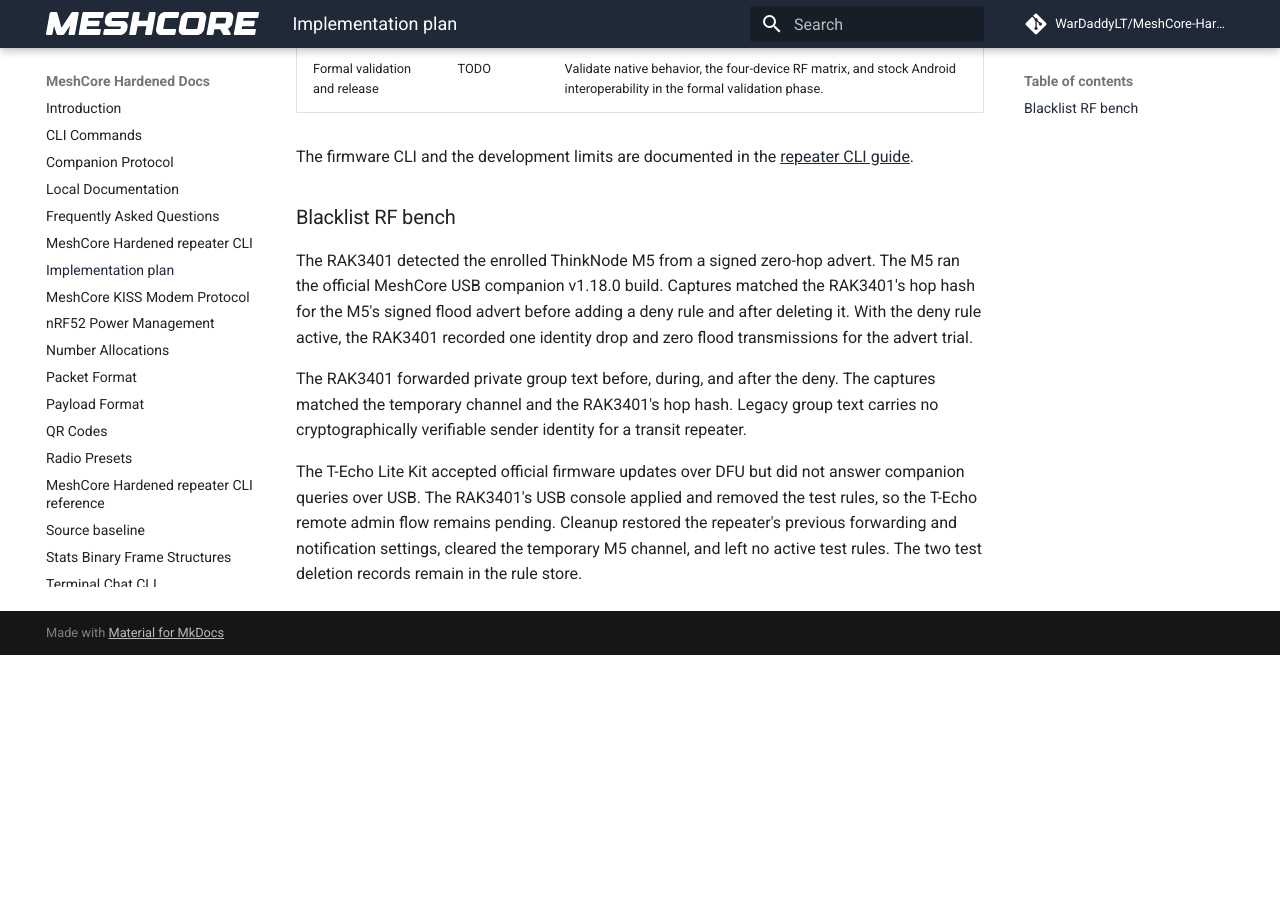
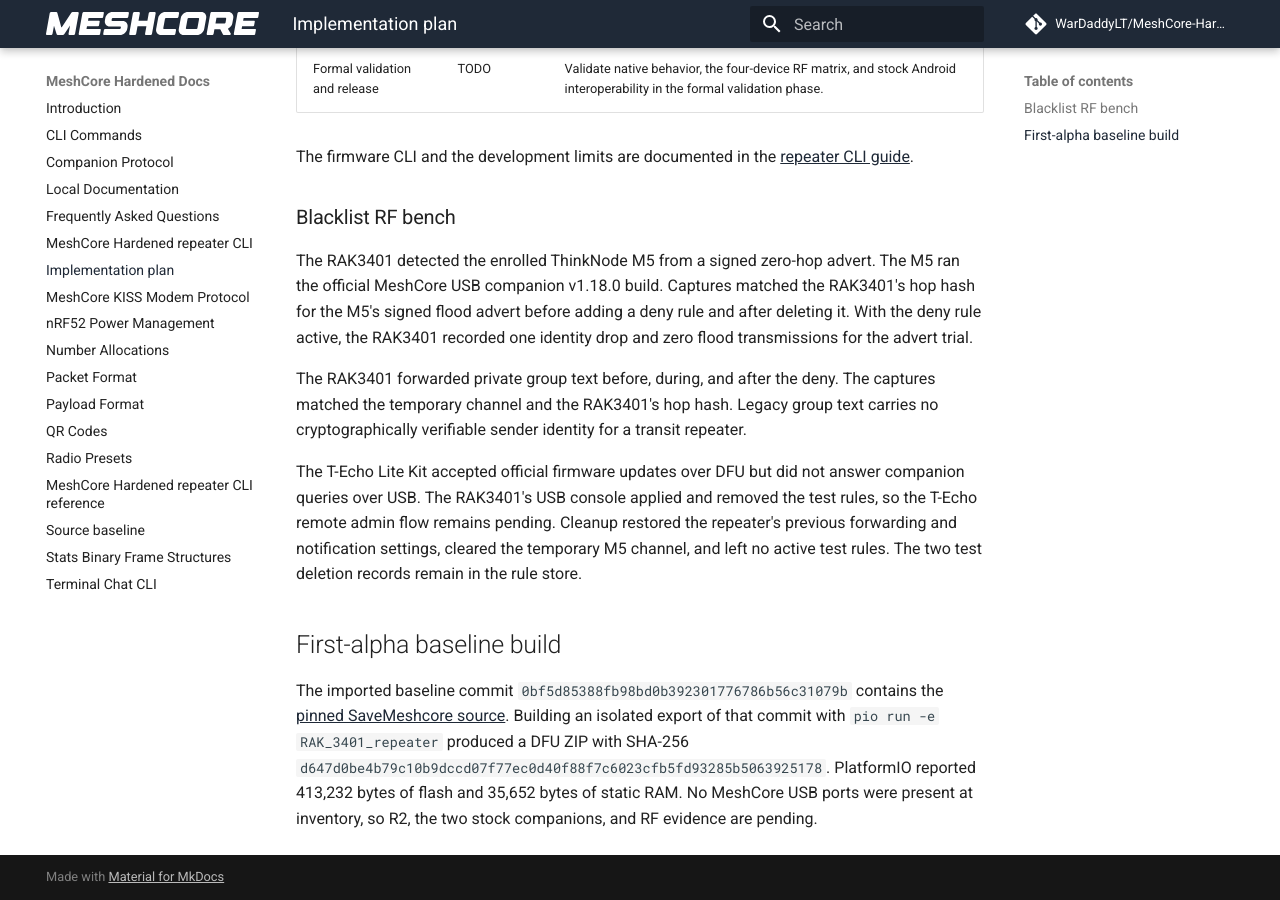
Before and after one commit to WarDaddyLT/MeshCore-Hardened, an MkDocs documentation site: the page built from docs/implementation-plan.md, in a window 1280 px wide and 900 px high, scrolled down 856 px. Built offline with MkDocs 1.6.1 and Material for MkDocs 9.7.7, drawn with Linux system fonts in a browser that asks for light colours; comment, search, counter and statistics services are not loaded; before the commit the page ends 1511 px from its top, so only the background shows below that.

Commit message:
MSHCHRD-12 Record the pinned RAK3401 baseline build (#30)

```diff
--- a/docs/implementation-plan.md
+++ b/docs/implementation-plan.md
@@ -23,3 +23,7 @@ The RAK3401 detected the enrolled ThinkNode M5 from a signed zero-hop advert. Th
 The RAK3401 forwarded private group text before, during, and after the deny. The captures matched the temporary channel and the RAK3401's hop hash. Legacy group text carries no cryptographically verifiable sender identity for a transit repeater.
 
 The T-Echo Lite Kit accepted official firmware updates over DFU but did not answer companion queries over USB. The RAK3401's USB console applied and removed the test rules, so the T-Echo remote admin flow remains pending. Cleanup restored the repeater's previous forwarding and notification settings, cleared the temporary M5 channel, and left no active test rules. The two test deletion records remain in the rule store.
+
+## First-alpha baseline build
+
+The imported baseline commit `0bf5d85388fb98bd0b392301776786b56c31079b` contains the [pinned SaveMeshcore source](source-baseline.md). Building an isolated export of that commit with `pio run -e RAK_3401_repeater` produced a DFU ZIP with SHA-256 `d647d0be4b79c10b9dccd07f77ec0d40f88f7c6023cfb5fd93285b5063925178`. PlatformIO reported 413,232 bytes of flash and 35,652 bytes of static RAM. No MeshCore USB ports were present at inventory, so R2, the two stock companions, and RF evidence are pending.
```
